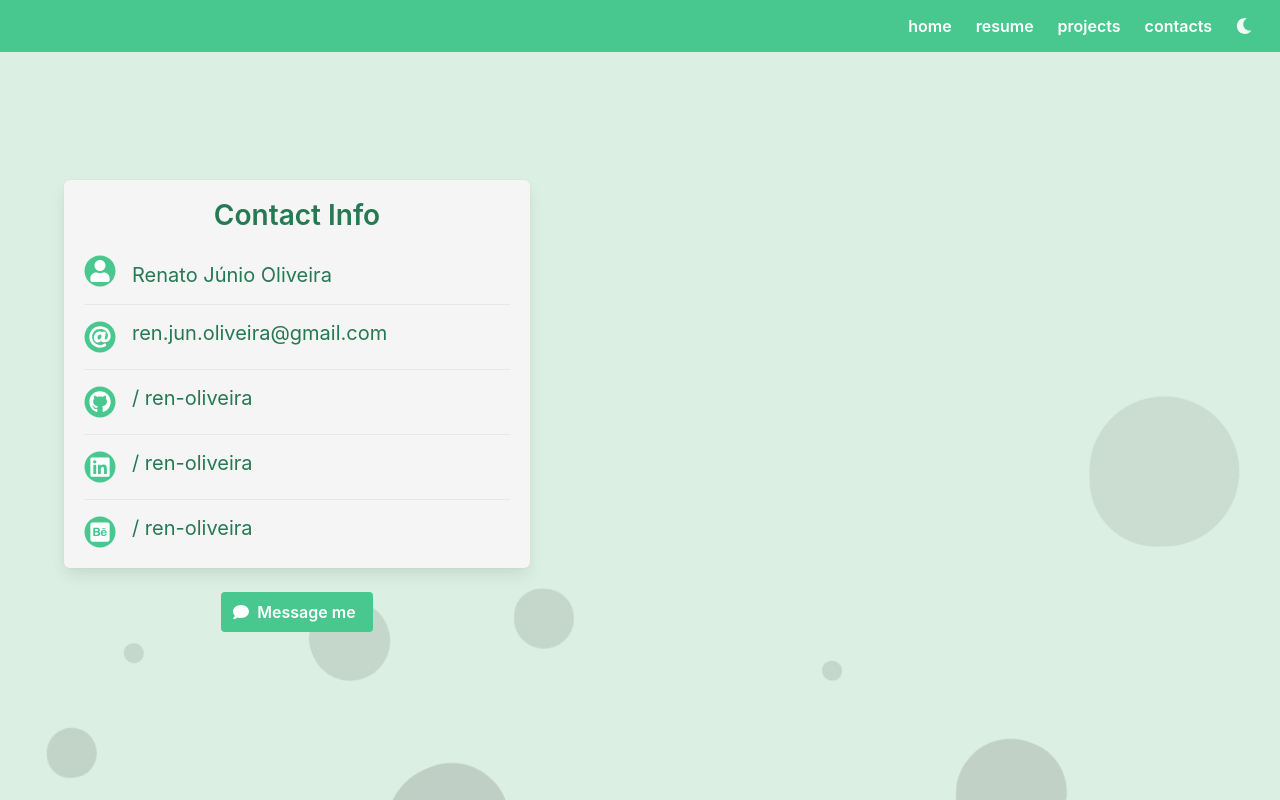
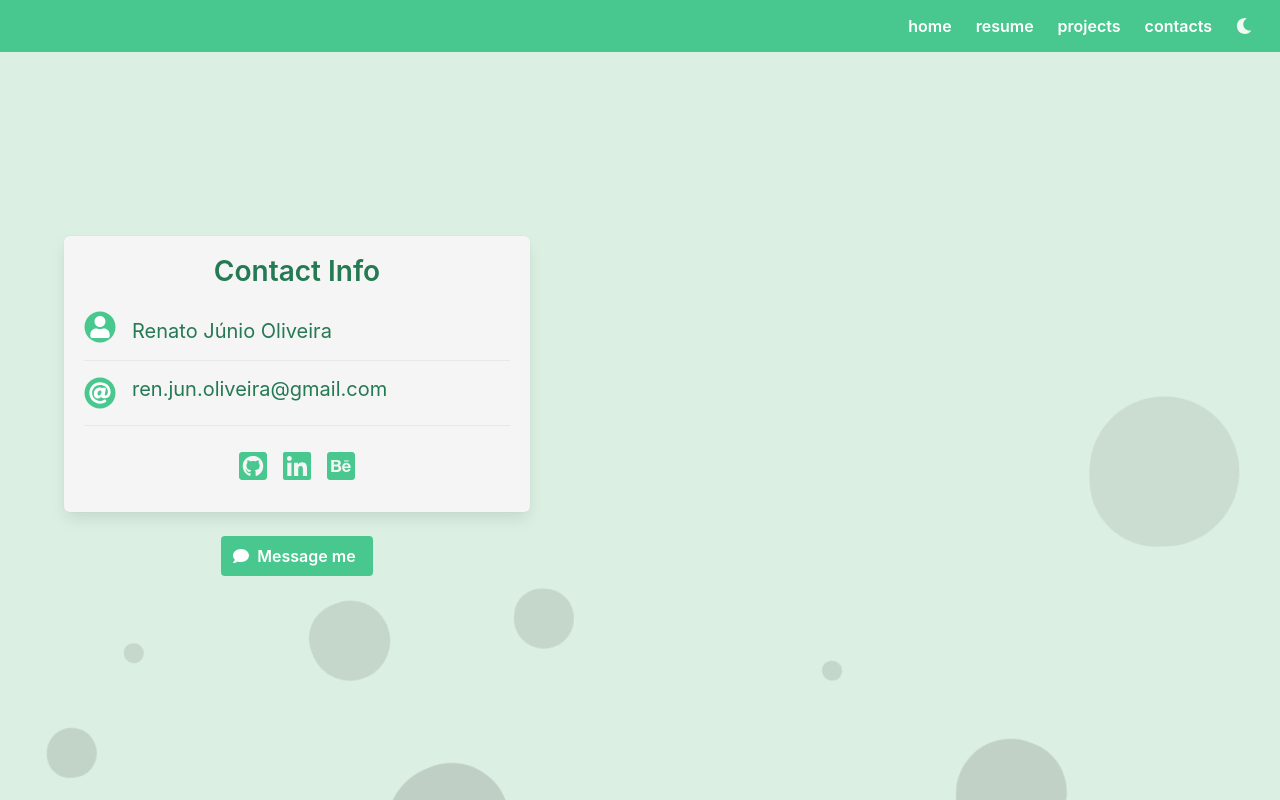
Before and after one commit to Ren-Oliveira/Resume, a React (Create React App) app: page /contacts in a window 1280 px wide. Built offline with nearby package versions, Linux system fonts and the light colour scheme.

Commit message:
attemp to keydown arrows with router, fixed contacts

```diff
--- a/src/components/ui/contacts/ContactsCard.js
+++ b/src/components/ui/contacts/ContactsCard.js
@@ -1,12 +1,13 @@
 import { useTheme } from '../../../store/ThemeContext';
 import { FontAwesomeIcon as Icon } from '@fortawesome/react-fontawesome';
 import { faCircle, faUser, faAt } from '@fortawesome/free-solid-svg-icons';
-import {
-  faGithub,
-  faLinkedin,
-  faBehanceSquare,
-} from '@fortawesome/free-brands-svg-icons';
+// import {
+//   faGithub,
+//   faLinkedin,
+//   faBehanceSquare,
+// } from '@fortawesome/free-brands-svg-icons';
 import 'bulma/css/bulma.min.css';
+import SocialMedia from '../home/SocialMedia';
 
 const ContactsCard = () => {
   const darkTheme = useTheme();
@@ -49,7 +50,11 @@ const ContactsCard = () => {
           ren.jun.oliveira@gmail.com
         </a>
       </div>
-
+      <div className="media" />
+      <div className="has-text-centered">
+        <SocialMedia />
+      </div>
+      {/*
       <div className="media">
         <div className={media}>
           <Icon icon={faCircle} className={ternaryIcon} />
@@ -62,7 +67,7 @@ const ContactsCard = () => {
           rel="noreferrer"
           title="Redirect to Github"
         >
-          / ren-oliveira
+          /ren-oliveira
         </a>
       </div>
 
@@ -78,7 +83,7 @@ const ContactsCard = () => {
           rel="noreferrer"
           title="Redirect to Linkedin"
         >
-          / ren-oliveira
+          /ren-oliveira
         </a>
       </div>
 
@@ -94,9 +99,9 @@ const ContactsCard = () => {
           rel="noreferrer"
           title="Redirect to Behance"
         >
-          / ren-oliveira
+          /ren-oliveira
         </a>
-      </div>
+      </div> */}
     </div>
   );
 };
--- a/src/components/ui/resume/SkillCard.js
+++ b/src/components/ui/resume/SkillCard.js
@@ -57,7 +57,7 @@ const SkillCard = () => {
       ));
       setProcessedData(Skills);
     }
-  }, [darkTheme, data, getData, loading]);
+  }, [darkTheme, data, getData, loading, ternaryBg, ternaryTitle]);
 
   return (
     <>
--- a/src/pages/Contacts.js
+++ b/src/pages/Contacts.js
@@ -1,6 +1,6 @@
-import 'bulma/css/bulma.min.css';
 import ContactsCard from '../components/ui/contacts/ContactsCard';
 import MessageMe from '../components/ui/contacts/MessageMe';
+import 'bulma/css/bulma.min.css';
 
 const Contacts = () => {
   return (
--- a/src/pages/Resume.js
+++ b/src/pages/Resume.js
@@ -1,7 +1,6 @@
 import CredentialsCard from '../components/ui/resume/CredentialsCard';
 import SkillCard from '../components/ui/resume/SkillCard';
 import IntroCard from '../components/ui/resume/IntroCard';
-
 import 'bulma/css/bulma.min.css';
 
 const Resume = () => {
@@ -9,11 +8,11 @@ const Resume = () => {
     <section className="section pr-0 pl-0">
       <div className="container mt-5">
         <div className="columns is-desktop">
-          <div className="column is-two-thirds-desktop">
+          <div className="column is-two-thirds-desktop m-1">
             <IntroCard />
             <CredentialsCard />
           </div>
-          <div className="column is-one-third-desktop">
+          <div className="column is-one-third-desktop m-1">
             <SkillCard />
           </div>
         </div>
```
Also changed, not shown: src/components/layout/MainNavigation.js (+8 -0 lines).
